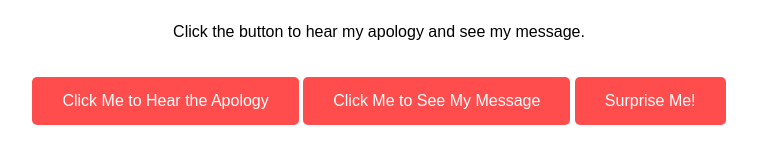
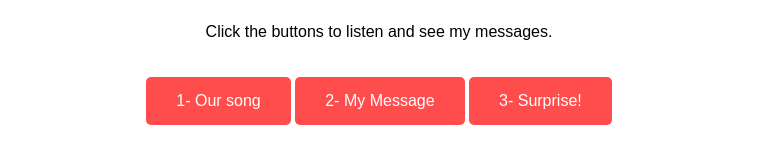
Before and after one commit to IssamAitMassaoud/Sorry-babe, a plain HTML site: page index.html in a window 1280 px wide. Shown: the part 139-302 px from the top of the page, without its empty margins (261-1018 px from the left). Drawn offline with Linux system fonts and the light colour scheme.

Commit message:
index.html

```diff
--- a/index.html
+++ b/index.html
@@ -73,11 +73,11 @@
 <body>
     <h1>Hey Love, I'm Sorry!</h1>
     <img src="heart.png" alt="Heart">
-    <p>Click the button to hear my apology and see my message.</p>
-    <button onclick="playAudio()">Click Me to Hear the Apology</button>
-    <button onclick="showMessage()">Click Me to See My Message</button>
+    <p>Click the buttons to listen and see my messages.</p>
+    <button onclick="playAudio()">1- Our song </button>
+    <button onclick="showMessage()">2- My Message</button>
     <p id="message">HBIBA DYALI, I’m truly sorry for what happened yesterday between us. I promise to be better, grow with you, and fix whatever happens between US. ❤️</p>
-    <button onclick="revealSurprise()">Surprise Me!</button>
+    <button onclick="revealSurprise()">3- Surprise!</button>
     <p id="surpriseMessage" style="display:none;">I’m so grateful to have you in my life. Let’s make more beautiful memories together! ❤️</p>
 
     <audio id="myAudio">
```
